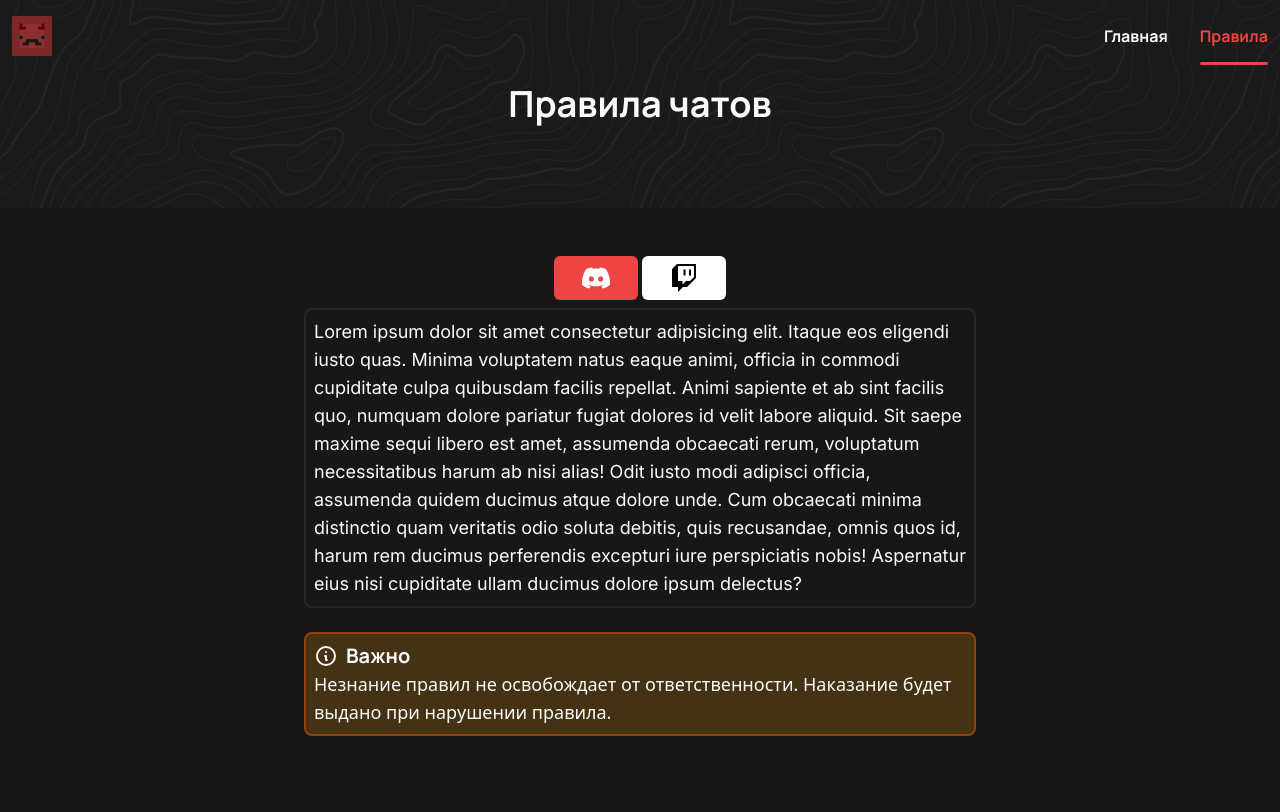
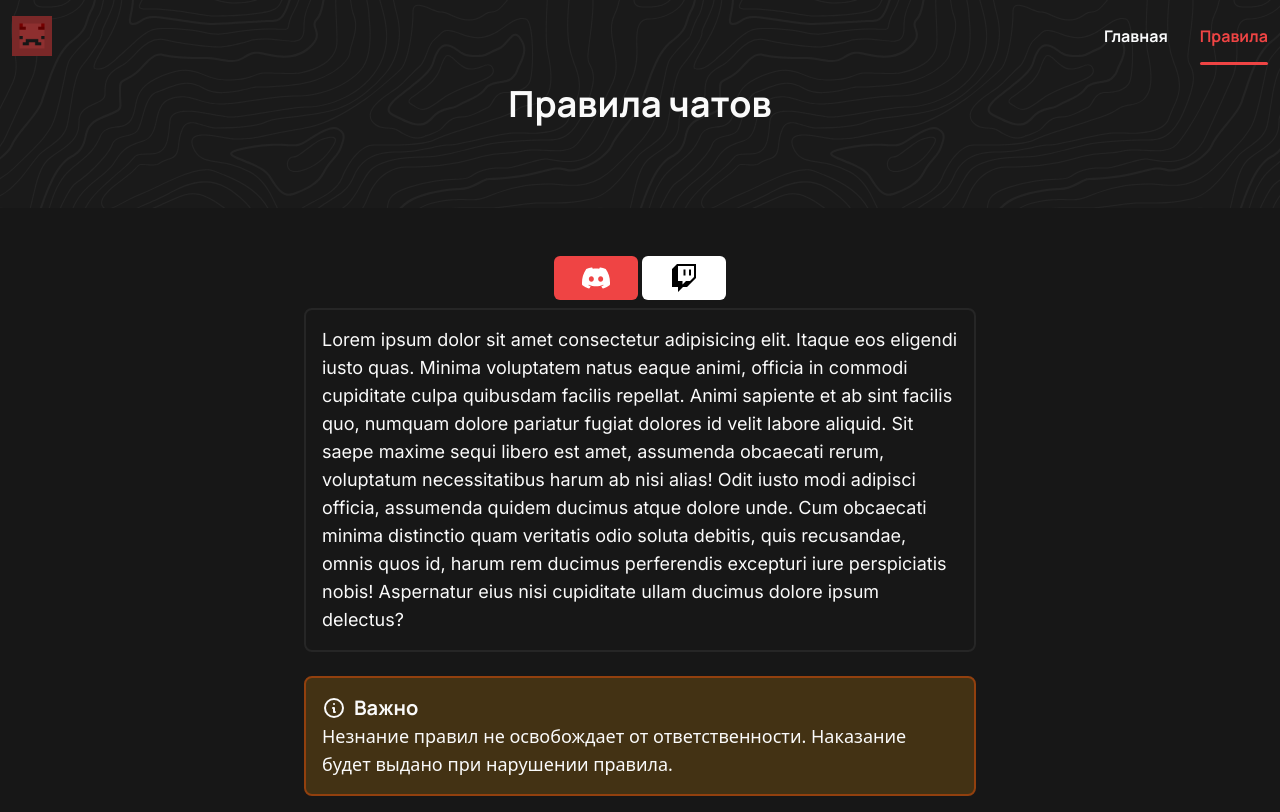
Before and after one commit to pe3ep/pe3ep-web, a Next.js app: page /rules in a window 1280 px wide. Built offline with nearby package versions, Linux system fonts and the light colour scheme.

Commit message:
🔥 Fixed padding

```diff
--- a/pages/rules.tsx
+++ b/pages/rules.tsx
@@ -74,7 +74,7 @@ const rules = () => {
               )}
             </Tab>
           </Tab.List>
-          <Tab.Panels className="m-2 p-2 border-2 border-neutral-800 rounded-lg w-full max-w-2xl">
+          <Tab.Panels className="m-2 p-2 md:p-4 border-2 border-neutral-800 rounded-lg w-full max-w-2xl">
             <Tab.Panel>
               <p className="font-inter leading-5 lg:text-lg">
                 Lorem ipsum dolor sit amet consectetur adipisicing elit. Itaque
@@ -96,7 +96,7 @@ const rules = () => {
         </Tab.Group>
       </div>
       <div className="flex justify-center">
-        <div className="mx-2 my-4 border-2 border-amber-800 bg-amber-500/20 p-2 rounded-lg w-full max-w-2xl">
+        <div className="mx-2 my-4 border-2 md:p-4 border-amber-800 bg-amber-500/20 p-2 rounded-lg w-full max-w-2xl">
           <div className="flex items-center">
             <InformationCircleIcon className="h-5 w-5 lg:h-6 lg:w-6 mr-2" />
             <h2 className="font-manrope font-bold text-lg lg:text-xl">Важно</h2>
```
